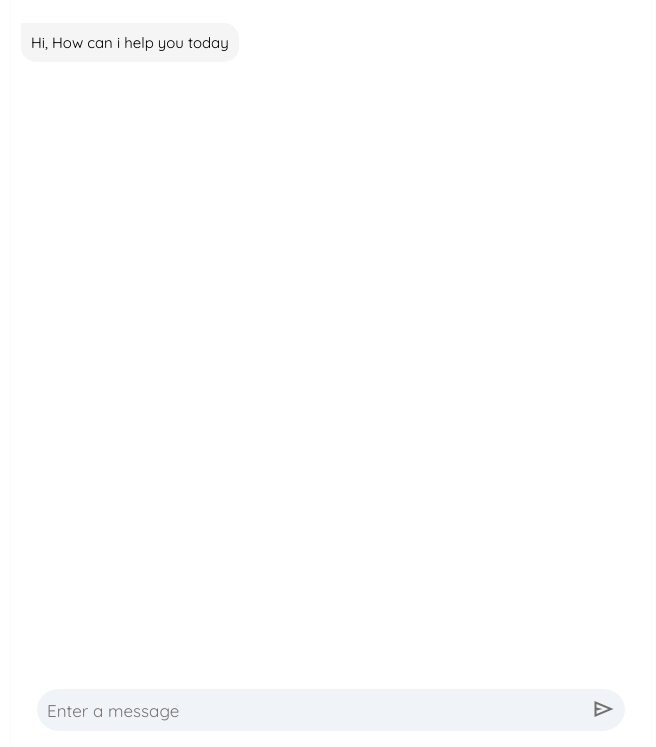
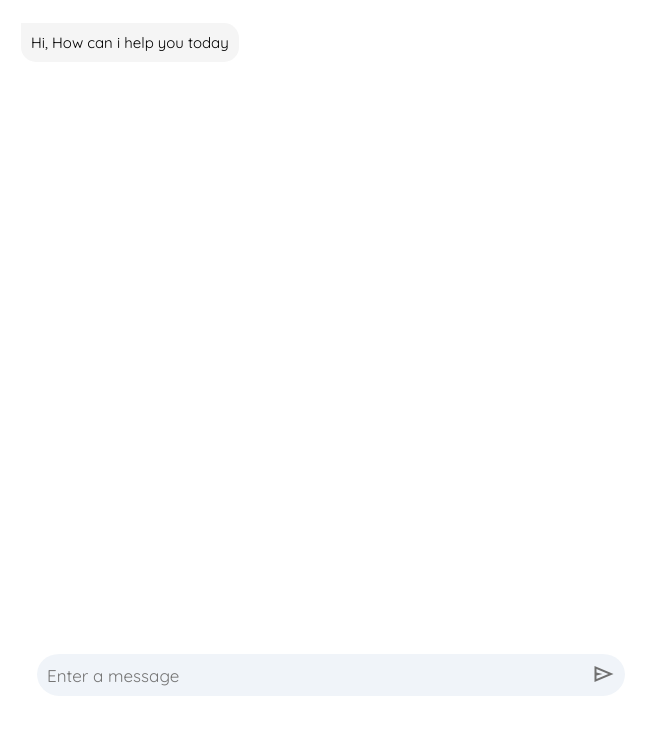
Before and after one commit to Akshay-V-P/Hexbot, a plain HTML site: page index.html in a window 1280 px wide. Shown: the part 53-800 px from the top of the page, without its empty margins (309-965 px from the left). Drawn offline with nearby package versions, Linux system fonts and the light colour scheme.

Commit message:
ratio update

```diff
--- a/style.css
+++ b/style.css
@@ -10,10 +10,11 @@ body {
 
 .root {
     width: 50%;
-    height: 100vh;
+    height: calc(100vh - 40px);
     /* background-color: rgb(241, 241, 241); */
     margin: auto;
-    box-shadow: rgba(0, 0, 0, 0.05) 0px 1px 2px 0px;
+    /* box-shadow: rgba(0, 0, 0, 0.05) 0px 1px 2px 0px; */
+    box-sizing: border-box;
 }
 
 header {
```
